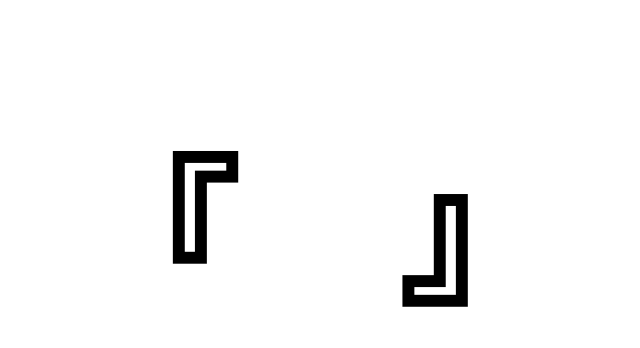
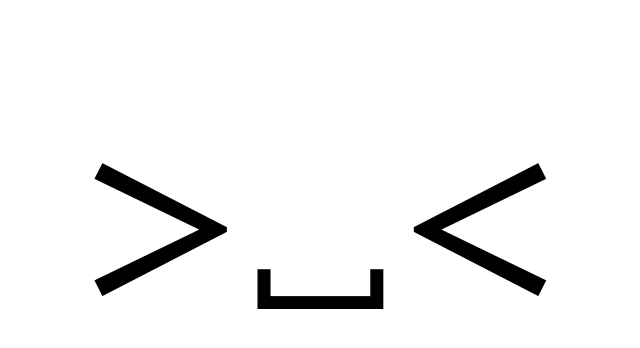
Before and after one commit to lossycrypt/lossycrypt.github.io, a plain HTML site: page index.html in a window 1280 px wide. Shown: the whole page, without its empty margins (323-963 px from the left). Drawn offline with Linux system fonts and the light colour scheme.

Commit message:
2020-09-13 00:45

```diff
--- a/index.html
+++ b/index.html
@@ -5,5 +5,5 @@
 <style type="text/css">
 h1{text-align:center;font-size:1000%}
 </style></head>
-<body><h1>『　』</h1></body>
+<body><h1>＞␣＜</h1></body>
 </html>
```
